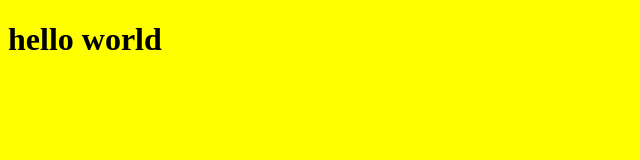
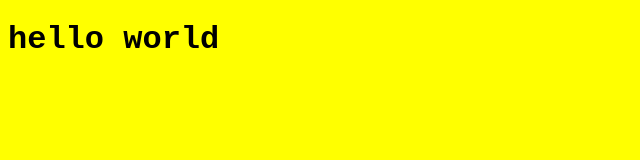
Before and after one commit to mujtababaluch/eproject-repo, a plain HTML site: page index.html in a window 1280 px wide. Shown: the whole page, without its empty margins (0-640 px from the left). Drawn offline with Linux system fonts and the light colour scheme.

Commit message:
font family chnaged

```diff
--- a/index.html
+++ b/index.html
@@ -6,6 +6,6 @@
     <title>Document</title>
 </head>
 <body style="background-color:  yellow;">
-    <h1>hello world</h1>
+    <h1 style="font-family: 'Courier New', Courier, monospace;">hello world</h1>
 </body>
 </html>
```
